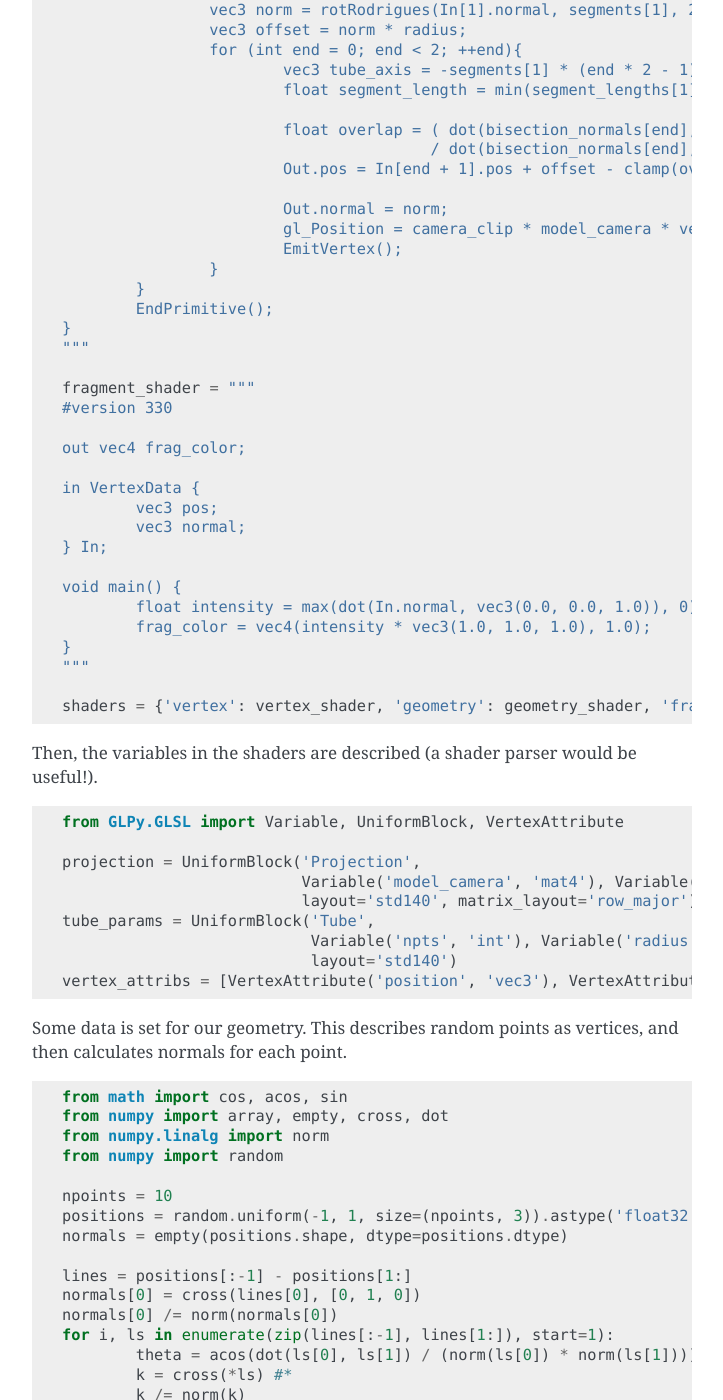
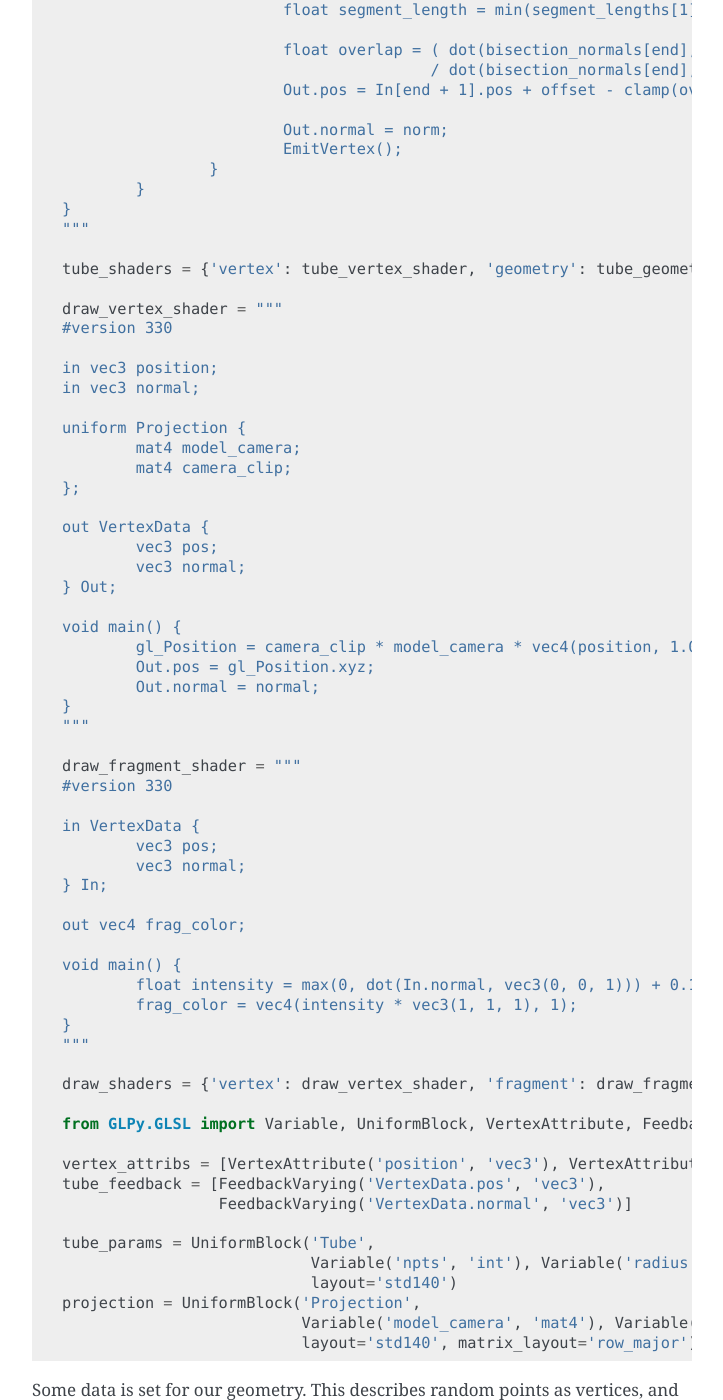
Before and after one commit to kwohlfahrt/GLPy, a Sphinx documentation site: the page built from docs/examples/tubes.rst, in a window 1280 px wide and 1400 px high, scrolled down 1658 px. Shown: the whole window, without its empty margins (388-1111 px from the left). Built offline with Sphinx 7.4.7, drawn with Linux system fonts in a browser that asks for light colours; some of the changed text lies outside the part shown.

Commit message:
Start work on tubes to save generated geometry.
Save generated geometry using transform feedback. Previously, about 6000 points
would choke on Quadro600, so test if this is faster. Incomplete, but pushing for
access away from the department.

Also discovered some TODOs: Interface block input and output variables are
currently not supported.

```diff
--- a/docs/examples/tubes.rst
+++ b/docs/examples/tubes.rst
@@ -10,7 +10,7 @@ normal is required to ensure consistent alignment of tubes along the length of a
 
 .. testcode:: sample
 
-	vertex_shader = """
+	tube_vertex_shader = """
 	#version 330
 
 	in vec3 position;
@@ -27,20 +27,19 @@ normal is required to ensure consistent alignment of tubes along the length of a
 	}
 	"""
 
-	geometry_shader = """
+	tube_geometry_shader = """
 	#version 330
 	#extension GL_ARB_gpu_shader5 : require
 
+	#define MAX_VERTS 128
+	#define M_PI 3.1415926535897932384626433832795
+
 	layout(lines_adjacency) in;
-	layout(triangle_strip, max_vertices=128) out;
+	layout(points, max_vertices=MAX_VERTS) out;
 
 	layout(std140) uniform Tube {
 		int npts;
 		float radius;
-	};
-	layout(std140, row_major) uniform Projection {
-		mat4 model_camera;
-		mat4 camera_clip;
 	};
 
 	in VertexData {
@@ -90,45 +86,67 @@ normal is required to ensure consistent alignment of tubes along the length of a
 				Out.pos = In[end + 1].pos + offset - clamp(overlap, 0, segment_length) * tube_axis;
 
 				Out.normal = norm;
-				gl_Position = camera_clip * model_camera * vec4(Out.pos, 1.0);
 				EmitVertex();
 			}
 		}
-		EndPrimitive();
 	}
 	"""
 
-	fragment_shader = """
+	tube_shaders = {'vertex': tube_vertex_shader, 'geometry': tube_geometry_shader}
+
+	draw_vertex_shader = """
 	#version 330
 
-	out vec4 frag_color;
+	in vec3 position;
+	in vec3 normal;
+
+	uniform Projection {
+		mat4 model_camera;
+		mat4 camera_clip;
+	};
+
+	out VertexData {
+		vec3 pos;
+		vec3 normal;
+	} Out;
+
+	void main() {
+		gl_Position = camera_clip * model_camera * vec4(position, 1.0);
+		Out.pos = gl_Position.xyz;
+		Out.normal = normal;
+	}
+	"""
+
+	draw_fragment_shader = """
+	#version 330
 
 	in VertexData {
 		vec3 pos;
 		vec3 normal;
 	} In;
 
+	out vec4 frag_color;
+
 	void main() {
-		float intensity = max(dot(In.normal, vec3(0.0, 0.0, 1.0)), 0) + 0.05;
-		frag_color = vec4(intensity * vec3(1.0, 1.0, 1.0), 1.0);
+		float intensity = max(0, dot(In.normal, vec3(0, 0, 1))) + 0.1;
+		frag_color = vec4(intensity * vec3(1, 1, 1), 1);
 	}
 	"""
 
-	shaders = {'vertex': vertex_shader, 'geometry': geometry_shader, 'fragment': fragment_shader}
+	draw_shaders = {'vertex': draw_vertex_shader, 'fragment': draw_fragment_shader}
 
-Then, the variables in the shaders are described (a shader parser would be useful!).
+	from GLPy.GLSL import Variable, UniformBlock, VertexAttribute, FeedbackVarying
 
-.. testcode:: sample
+	vertex_attribs = [VertexAttribute('position', 'vec3'), VertexAttribute('normal', 'vec3')]
+	tube_feedback = [FeedbackVarying('VertexData.pos', 'vec3'),
+	                 FeedbackVarying('VertexData.normal', 'vec3')]
 
-	from GLPy.GLSL import Variable, UniformBlock, VertexAttribute
-
+	tube_params = UniformBlock('Tube',
+	                           Variable('npts', 'int'), Variable('radius', 'float'),
+	                           layout='std140')
 	projection = UniformBlock('Projection',
 	                          Variable('model_camera', 'mat4'), Variable('camera_clip', 'mat4'),
 	                          layout='std140', matrix_layout='row_major')
-	tube_params = UniformBlock('Tube',
-	                           Variable('npts', 'int'), Variable('radius', 'float'),
-	                           layout='std140')
-	vertex_attribs = [VertexAttribute('position', 'vec3'), VertexAttribute('normal', 'vec3')]
 
 Some data is set for our geometry. This describes random points as vertices, and then calculates
 normals for each point.
@@ -136,11 +154,14 @@ normals for each point.
 .. testcode:: sample
 
 	from math import cos, acos, sin
-	from numpy import array, empty, cross, dot
+	from numpy import array, empty, cross, dot, dtype
 	from numpy.linalg import norm
 	from numpy import random
 
 	npoints = 10
+	tube_divisions = 10
+	point_dtype = dtype([('position', 'float32', 3), ('normal', 'float32', 3)])
+
 	positions = random.uniform(-1, 1, size=(npoints, 3)).astype('float32')
 	normals = empty(positions.shape, dtype=positions.dtype)
 
@@ -176,31 +196,44 @@ The various OpenGL constructs, such as vertex arrays and buffers have their own
 .. testcode:: sample
 
 	from GLPy import Program, VAO, Buffer
+	draw_program = Program.fromSources(draw_shaders, uniform_blocks=[projection],
+	                                   vertex_attributes=vertex_attribs)
+	draw_program.uniform_blocks['Projection'].binding = 1
 
-	program = Program.fromSources(shaders, uniform_blocks=[projection, tube_params],
-	                              vertex_attributes=vertex_attribs)
-	for i, block in enumerate(program.uniform_blocks.values()):
-		block.binding = i
+	tube_program = Program.fromSources(tube_shaders, uniform_blocks=[tube_params],
+	                                   vertex_attributes=vertex_attribs,
+	                                   xfb_varyings=tube_feedback)
+	tube_program.uniform_blocks['Tube'].binding = 2
 
-	vao = VAO(*program.vertex_attributes.values()) #*
+	tube_vao = VAO(*tube_program.vertex_attributes.values()) #*
+
+	tube_param_buffer = Buffer()
+	input_buffer = Buffer()
+
+	draw_vao = VAO(*draw_program.vertex_attributes.values()) #*
 	projection_buffer = Buffer()
-	tube_buffer = Buffer()
-	vertex_buffer = Buffer()
-	normal_buffer = Buffer()
+	draw_buffer = Buffer()
+	draw_element_buffer = Buffer()
 
 An empty buffer is allocated for the projection uniforms, and data is uploaded directly for the
 vertex buffer.
 
 .. testcode:: sample
 
+	with tube_param_buffer.bind(GL.GL_UNIFORM_BUFFER):
+		tube_param_buffer[...] = tube_params.dtype
 	with projection_buffer.bind(GL.GL_UNIFORM_BUFFER):
 		projection_buffer[...] = projection.dtype
-	with tube_buffer.bind(GL.GL_UNIFORM_BUFFER):
-		tube_buffer[...] = tube_params.dtype
-	with vertex_buffer.bind(GL.GL_ARRAY_BUFFER):
-		vertex_buffer[...] = positions
-	with normal_buffer.bind(GL.GL_ARRAY_BUFFER):
-		normal_buffer[...] = normals
+
+	with input_buffer.bind(GL.GL_ARRAY_BUFFER):
+		input_buffer[...] = dtype(point_dtype, npoints)
+		m = input_buffer.map()
+		print(m.dtype)
+		input_buffer.unmap(); del m;
+	with draw_buffer.bind(GL.GL_ARRAY_BUFFER):
+		draw_buffer[...] = dtype(point_dtype, npoints * tube_divisions)
+	with draw_element_buffer.bind(GL.GL_ELEMENT_ARRAY_BUFFER):
+		draw_element_buffer = indices
 
 Then the uniforms buffer contents are set, and vertex data is added to the the VAO.
 
@@ -268,7 +301,8 @@ Finally, the following code will display the geometry
 	GLUT.glutKeyboardFunc(keypress)
 	GLUT.glutMouseFunc(mousebutton)
 	GLUT.glutMotionFunc(mousemove)
+	print(tube_buffer.handle, program.uniform_blocks['Tube'].binding)
+	print(projection_buffer.handle, program.uniform_blocks['Projection'].binding)
 
-::
 	with tube_buffer.bind(GL.GL_UNIFORM_BUFFER, program.uniform_blocks['Tube'].binding), projection_buffer.bind(GL.GL_UNIFORM_BUFFER, program.uniform_blocks['Projection'].binding):
 		GLUT.glutMainLoop()
```
Also changed, not shown: other parts of docs/examples/tubes.rst (+1 -5 lines).
